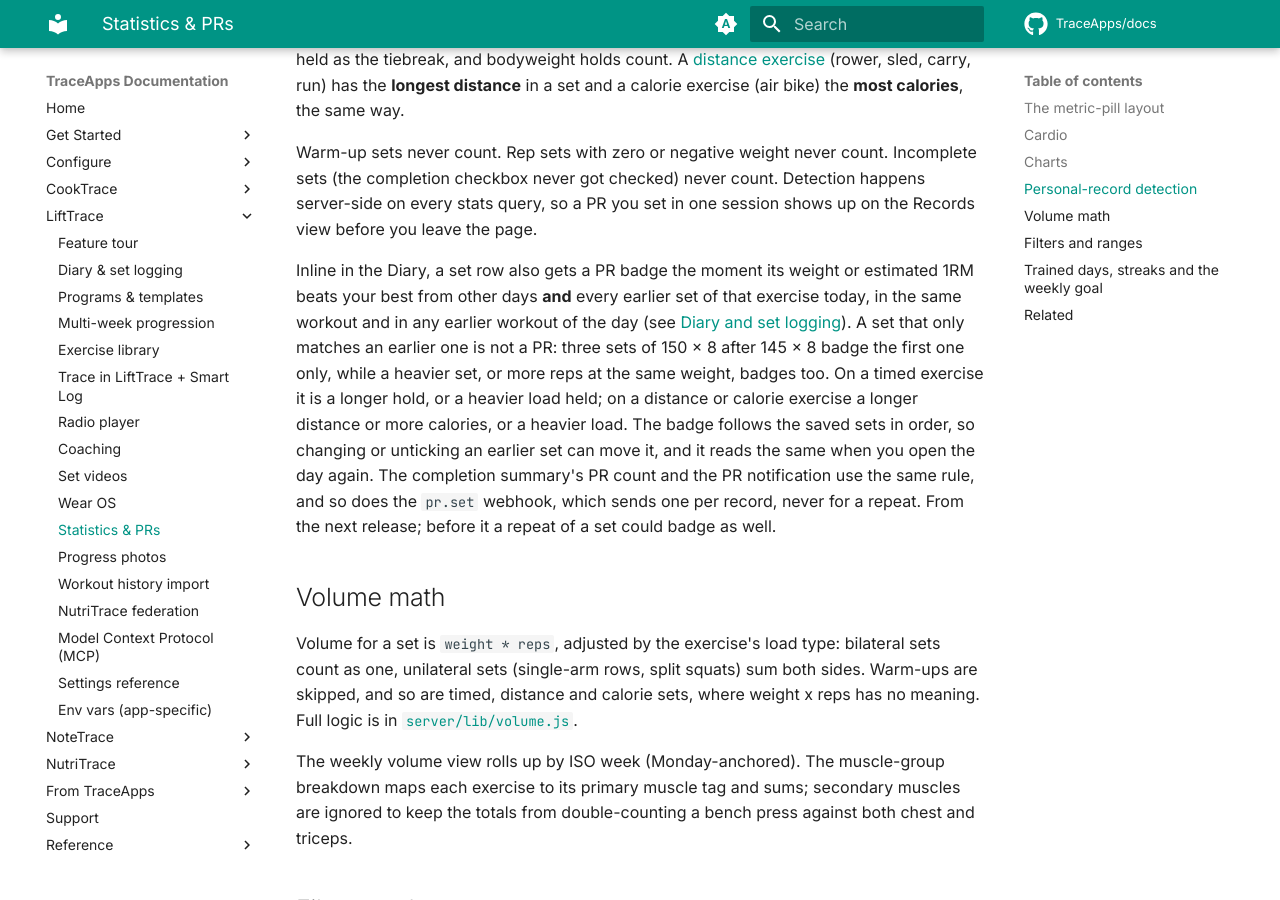
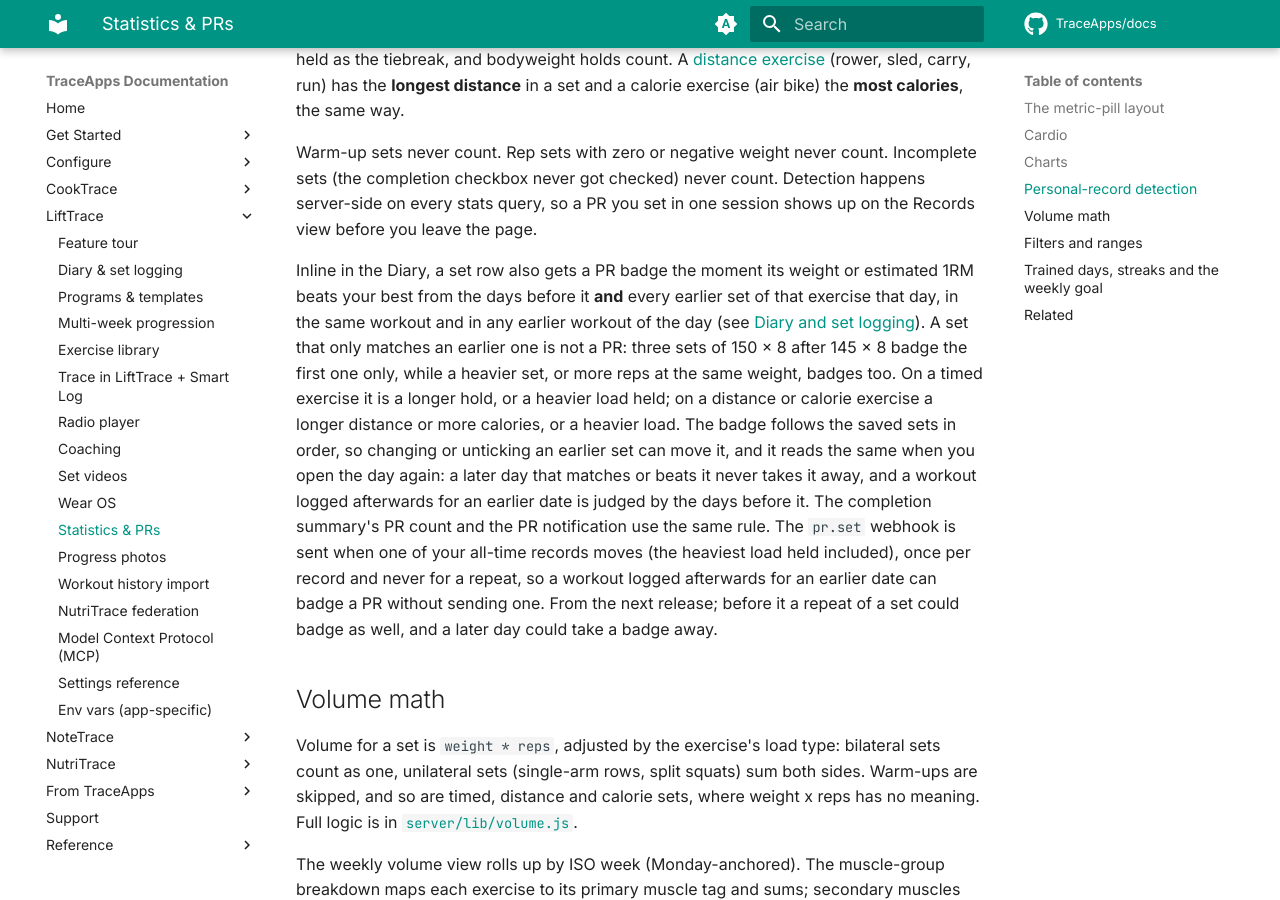
Before and after one commit to TraceApps/docs, an MkDocs documentation site: the page built from docs/lifttrace/statistics.md, in a window 1280 px wide and 900 px high, scrolled down 3096 px. Built offline with MkDocs 1.6.1 and Material for MkDocs 9.7.7, drawn with Linux system fonts in a browser that asks for light colours; comment, search, counter and statistics services are not loaded.

Commit message:
LiftTrace: PR badges as of their day, pr.set for the heaviest load held, volume chip whole only once finished

```diff
--- a/docs/lifttrace/statistics.md
+++ b/docs/lifttrace/statistics.md
@@ -50,7 +50,7 @@ For a [timed exercise](diary.md#timed-sets-planks-holds-carries) (plank, wall si
 
 Warm-up sets never count. Rep sets with zero or negative weight never count. Incomplete sets (the completion checkbox never got checked) never count. Detection happens server-side on every stats query, so a PR you set in one session shows up on the Records view before you leave the page.
 
-Inline in the Diary, a set row also gets a PR badge the moment its weight or estimated 1RM beats your best from other days **and** every earlier set of that exercise today, in the same workout and in any earlier workout of the day (see [Diary and set logging](diary.md#anatomy-of-a-set)). A set that only matches an earlier one is not a PR: three sets of 150 x 8 after 145 x 8 badge the first one only, while a heavier set, or more reps at the same weight, badges too. On a timed exercise it is a longer hold, or a heavier load held; on a distance or calorie exercise a longer distance or more calories, or a heavier load. The badge follows the saved sets in order, so changing or unticking an earlier set can move it, and it reads the same when you open the day again. The completion summary's PR count and the PR notification use the same rule, and so does the `pr.set` webhook, which sends one per record, never for a repeat. From the next release; before it a repeat of a set could badge as well.
+Inline in the Diary, a set row also gets a PR badge the moment its weight or estimated 1RM beats your best from the days before it **and** every earlier set of that exercise that day, in the same workout and in any earlier workout of the day (see [Diary and set logging](diary.md#anatomy-of-a-set)). A set that only matches an earlier one is not a PR: three sets of 150 x 8 after 145 x 8 badge the first one only, while a heavier set, or more reps at the same weight, badges too. On a timed exercise it is a longer hold, or a heavier load held; on a distance or calorie exercise a longer distance or more calories, or a heavier load. The badge follows the saved sets in order, so changing or unticking an earlier set can move it, and it reads the same when you open the day again: a later day that matches or beats it never takes it away, and a workout logged afterwards for an earlier date is judged by the days before it. The completion summary's PR count and the PR notification use the same rule. The `pr.set` webhook is sent when one of your all-time records moves (the heaviest load held included), once per record and never for a repeat, so a workout logged afterwards for an earlier date can badge a PR without sending one. From the next release; before it a repeat of a set could badge as well, and a later day could take a badge away.
 
 ## Volume math
 
```
Also changed, not shown: docs/lifttrace/diary.md (+1 -1 lines).
